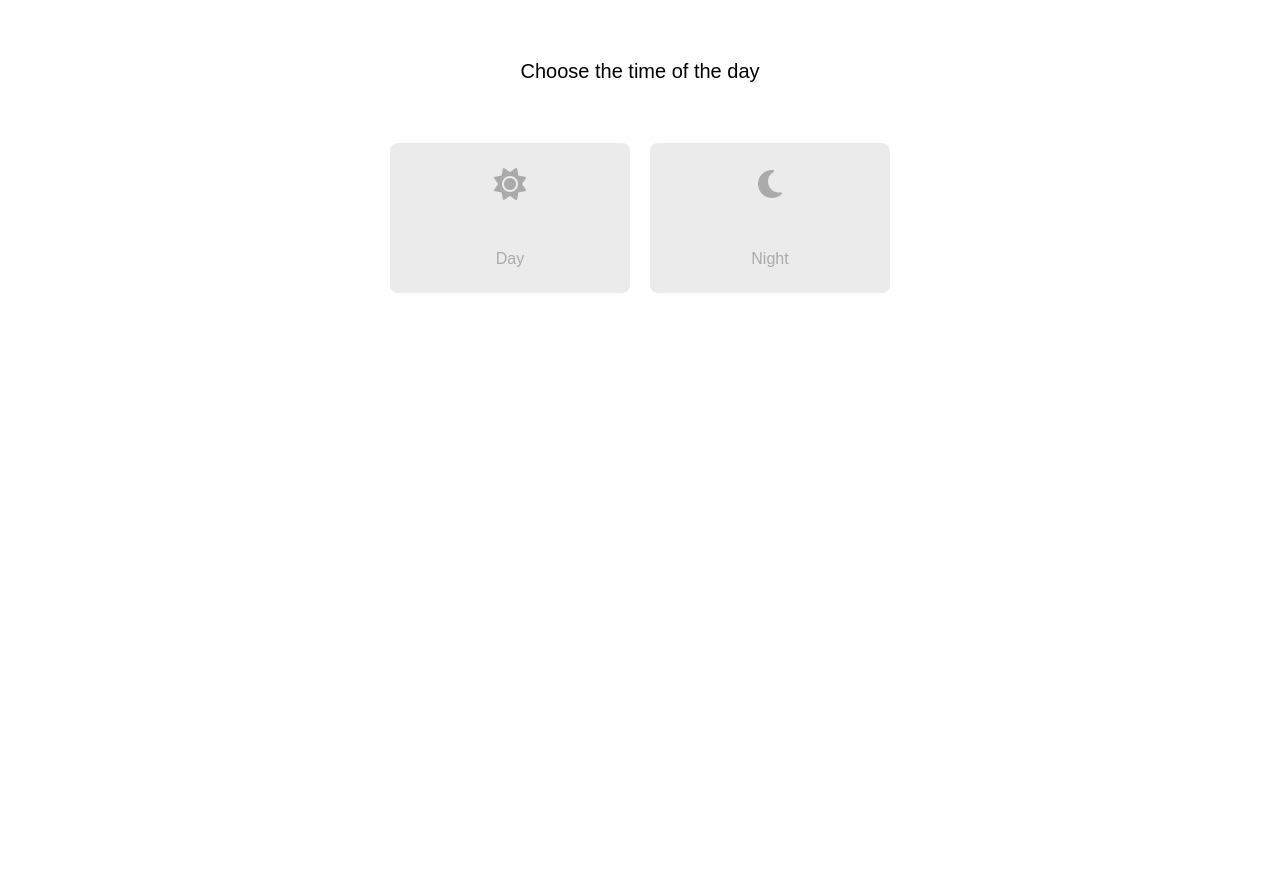
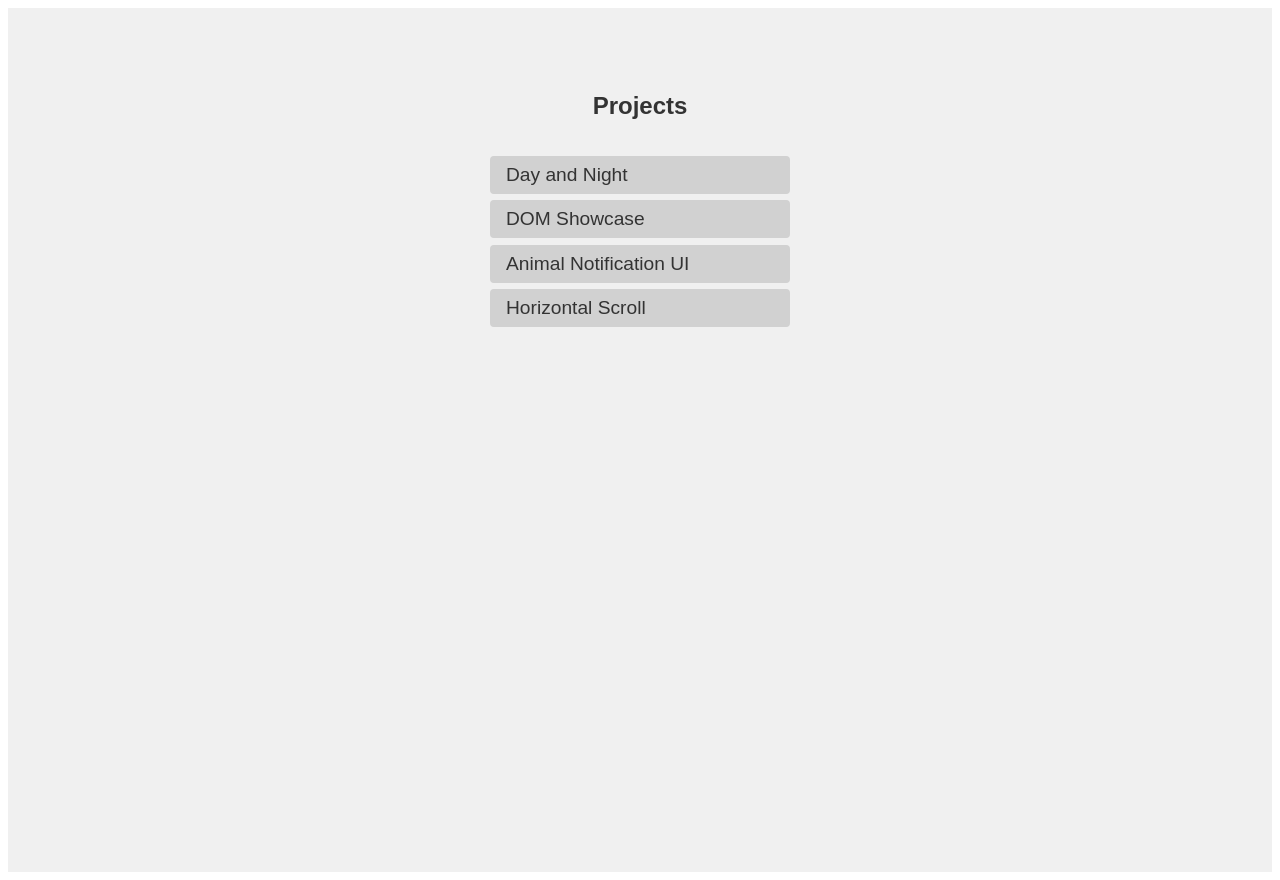
Before and after one commit to Cybite-Academy/feb_cohort_2025_mini_project, a plain HTML site: page index.html in a window 1280 px wide. Before the commit the page ends 800 px from the top, so only its background shows below. Drawn offline with Linux system fonts and the light colour scheme.

Commit message:
added home page UI and back to home page link within each projects

```diff
--- /dev/null
+++ b/css/dayandnight.css
@@ -0,0 +1,79 @@
+body {
+  font-family: Arial, Helvetica, sans-serif;
+}
+
+h3 {
+  text-align: center;
+  font-size: 20px;
+  font-weight: 300;
+  margin-top: 60px;
+}
+
+.container {
+  width: 90%;
+  max-width: 500px;
+  margin: 0 auto;
+  display: flex;
+  padding: 40px 16px 28px 16px;
+  justify-content: center;
+  gap: 20px;
+  flex-wrap: wrap;
+  color: rgb(170, 170, 170);
+}
+.item {
+  height: 150px;
+  width: 200px;
+  background-color: rgb(235, 235, 235);
+  border-radius: 8px;
+  cursor: pointer;
+  display: flex;
+  flex-direction: column;
+  align-items: center;
+  justify-content: space-around;
+  flex-grow: 1;
+  transition: all 1s ease-in-out;
+}
+.icon {
+  font-size: 32px;
+  padding: 1rem;
+  color: inherit;
+}
+.day:hover {
+  border: 1px solid skyblue;
+  background-color: rgba(135, 207, 235, 0.15);
+}
+.sun:hover,
+.day:hover {
+  color: #ffc800;
+}
+.night:hover {
+  border: 1px solid rgb(108, 129, 146);
+  background-color: 1px solid rgb(0, 0, 0, 0.45);
+}
+.moon:hover,
+.night:hover {
+  color: black;
+}
+
+.day:focus,
+.night:focus {
+  height: 500px;
+  width: 500px;
+  flex-grow: 3;
+  flex-direction: row;
+  align-items: flex-end;
+  justify-content: flex-start;
+  background-repeat: no-repeat;
+  background-size: cover;
+}
+
+.day:focus {
+  background-image: url(https://img.freepik.com/premium-vector/sunny-day-vector-park-beautiful-nature-background-illustration_1138841-7776.jpg);
+  color: #ffc800;
+  border: 3px solid skyblue;
+}
+.night:focus {
+  background-image: url(https://static.vecteezy.com/system/resources/thumbnails/009/443/760/small_2x/forest-night-with-full-moon-and-stars-landscape-illustration-vector.jpg);
+  color: azure;
+  border: 3px solid rgb(108, 129, 146);
+}
--- a/css/index.css
+++ b/css/index.css
@@ -1,79 +1,44 @@
-body {
-  font-family: Arial, Helvetica, sans-serif;
-}
-
-h3 {
-  text-align: center;
-  font-size: 20px;
-  font-weight: 300;
-  margin-top: 60px;
-}
-
-.container {
-  width: 90%;
-  max-width: 500px;
-  margin: 0 auto;
-  display: flex;
-  padding: 40px 16px 28px 16px;
-  justify-content: center;
-  gap: 20px;
-  flex-wrap: wrap;
-  color: rgb(170, 170, 170);
-}
-.item {
-  height: 150px;
-  width: 200px;
-  background-color: rgb(235, 235, 235);
-  border-radius: 8px;
-  cursor: pointer;
+main {
   display: flex;
   flex-direction: column;
   align-items: center;
-  justify-content: space-around;
-  flex-grow: 1;
-  transition: all 1s ease-in-out;
+  height: 100vh;
+  padding-top: 4rem;
+  background-color: #f0f0f0;
+  color: #333;
+  font-family: Arial, sans-serif;
+  text-decoration: none;
+}
+.list {
+  width: 70%;
+  max-width: 300px;
+  list-style: none;
+  padding: 0;
+  display: flex;
+  flex-direction: column;
+  gap: 0.4rem;
+  color: #333;
+}
+li {
+  background-color: #d1d1d1;
+  padding: 0.5rem 1rem;
+  border-radius: 4px;
+  cursor: pointer;
+
+}
+
+a {
+  min-width: 100%;
+  text-decoration: none;
+  color: inherit;
+  font-size: 1.2rem;
+  padding: 0.5rem 0;
+  transition: color 0.3s ease;
+  &:hover {
+    color: #007bff;
+    text-decoration: underline;
+  }
 }
 .icon {
-  font-size: 32px;
-  padding: 1rem;
-  color: inherit;
+  width: 18px;
 }
-.day:hover {
-  border: 1px solid skyblue;
-  background-color: rgba(135, 207, 235, 0.15);
-}
-.sun:hover,
-.day:hover {
-  color: #ffc800;
-}
-.night:hover {
-  border: 1px solid rgb(108, 129, 146);
-  background-color: 1px solid rgb(0, 0, 0, 0.45);
-}
-.moon:hover,
-.night:hover {
-  color: black;
-}
-
-.day:focus,
-.night:focus {
-  height: 500px;
-  width: 500px;
-  flex-grow: 3;
-  flex-direction: row;
-  align-items: flex-end;
-  justify-content: flex-start;
-  background-repeat: no-repeat;
-  background-size: cover;
-}
-
-.day:focus {
-  background-image: url(https://img.freepik.com/premium-vector/sunny-day-vector-park-beautiful-nature-background-illustration_1138841-7776.jpg);
-  color: #ffc800;
-  border: 3px solid skyblue;
-}
-.night:focus {
-  background-image: url(https://static.vecteezy.com/system/resources/thumbnails/009/443/760/small_2x/forest-night-with-full-moon-and-stars-landscape-illustration-vector.jpg);
-  color: azure;
-  border: 3px solid rgb(108, 129, 146);
-}
--- a/index.html
+++ b/index.html
@@ -1,23 +1,28 @@
 <!DOCTYPE html>
 <html lang="en">
-<head>
-    <meta charset="UTF-8">
-    <meta name="viewport" content="width=device-width, initial-scale=1.0">
-    <title>Day and Night</title>
-    <link rel="stylesheet" href="./css/index.css">
-    <script src="https://kit.fontawesome.com/a2c8a30440.js" crossorigin="anonymous"></script> <!--font awesome-->
-</head>
-<body>
-    <h3>Choose the time of the day</h3>
-    <div class="container">
-        <div class="item day" tabindex="1">
-            <i class="fa-solid fa-sun icon sun"></i>
-            <p>Day</p>
-        </div>
-        <div class="item night" tabindex="1">
-            <i class="fa-solid fa-moon icon moon"></i>
-            <p>Night</p>
-        </div>
-    </div>
-</body>
+  <head>
+    <meta charset="UTF-8" />
+    <meta name="viewport" content="width=device-width, initial-scale=1.0" />
+    <title>Projects</title>
+    <link rel="stylesheet" href="./css/index.css" />
+  </head>
+  <body>
+    <main>
+      <h2>Projects</h2>
+      <ul class="list">
+        <li>
+          <a href="./dayandnight.html">Day and Night</a>
+        </li>
+        <li>
+          <a href="dom-showcase.html">DOM Showcase</a>
+        </li>
+        <li>
+          <a href="./animal-notification-ui.html">Animal Notification UI</a>
+        </li>
+        <li>
+          <a href="./horizontalscroll.html">Horizontal Scroll</a>
+        </li>
+      </ul>
+    </main>
+  </body>
 </html>
```
Also changed, not shown: animal-notification-ui.html (+11 -0 lines), dayandnight.html (added, +34 -0 lines), dom-showcase.html (+10 -0 lines), horizontalscroll.html (+11 -0 lines), arrow-right-svgrepo-com.svg (added).
